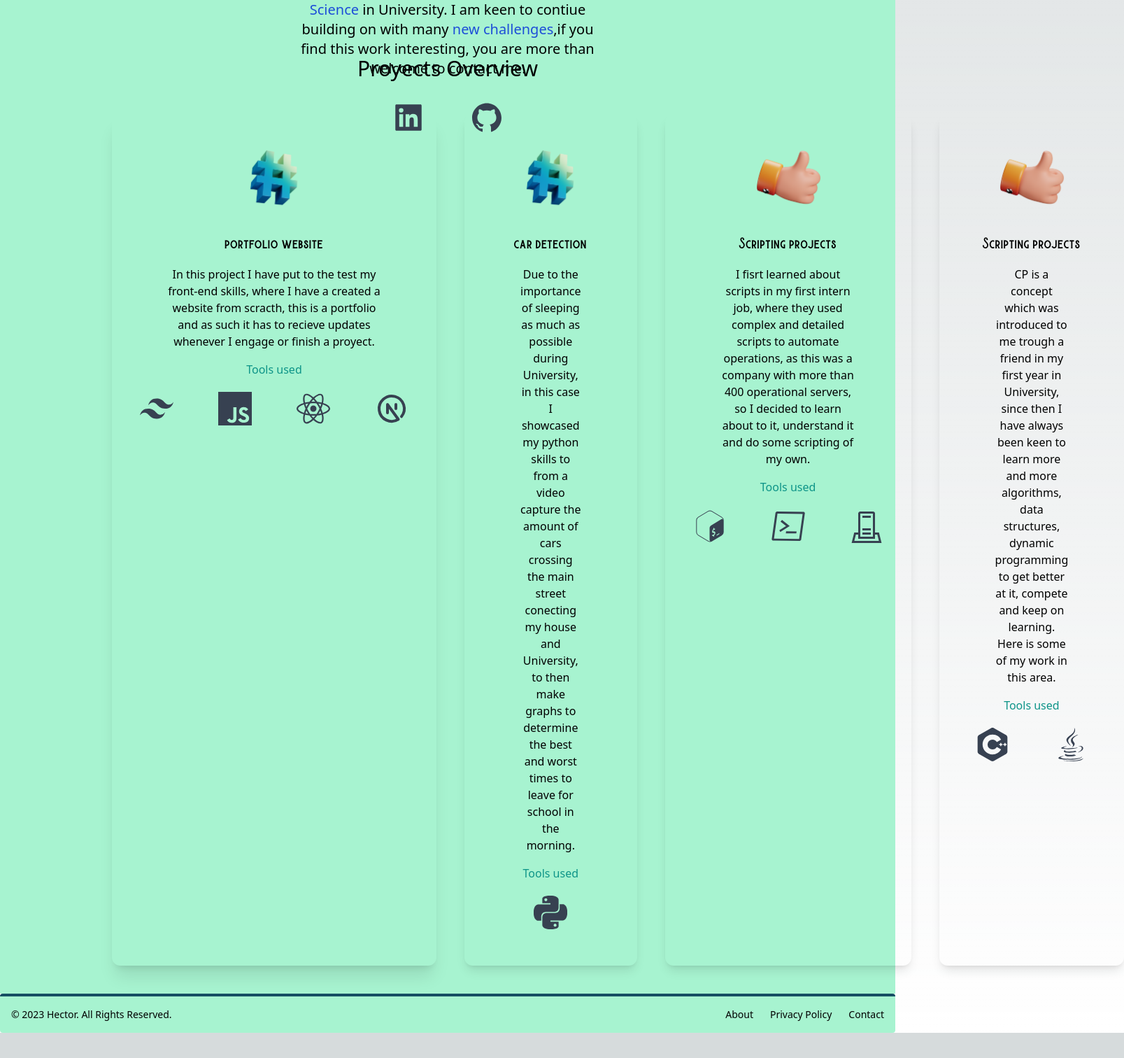
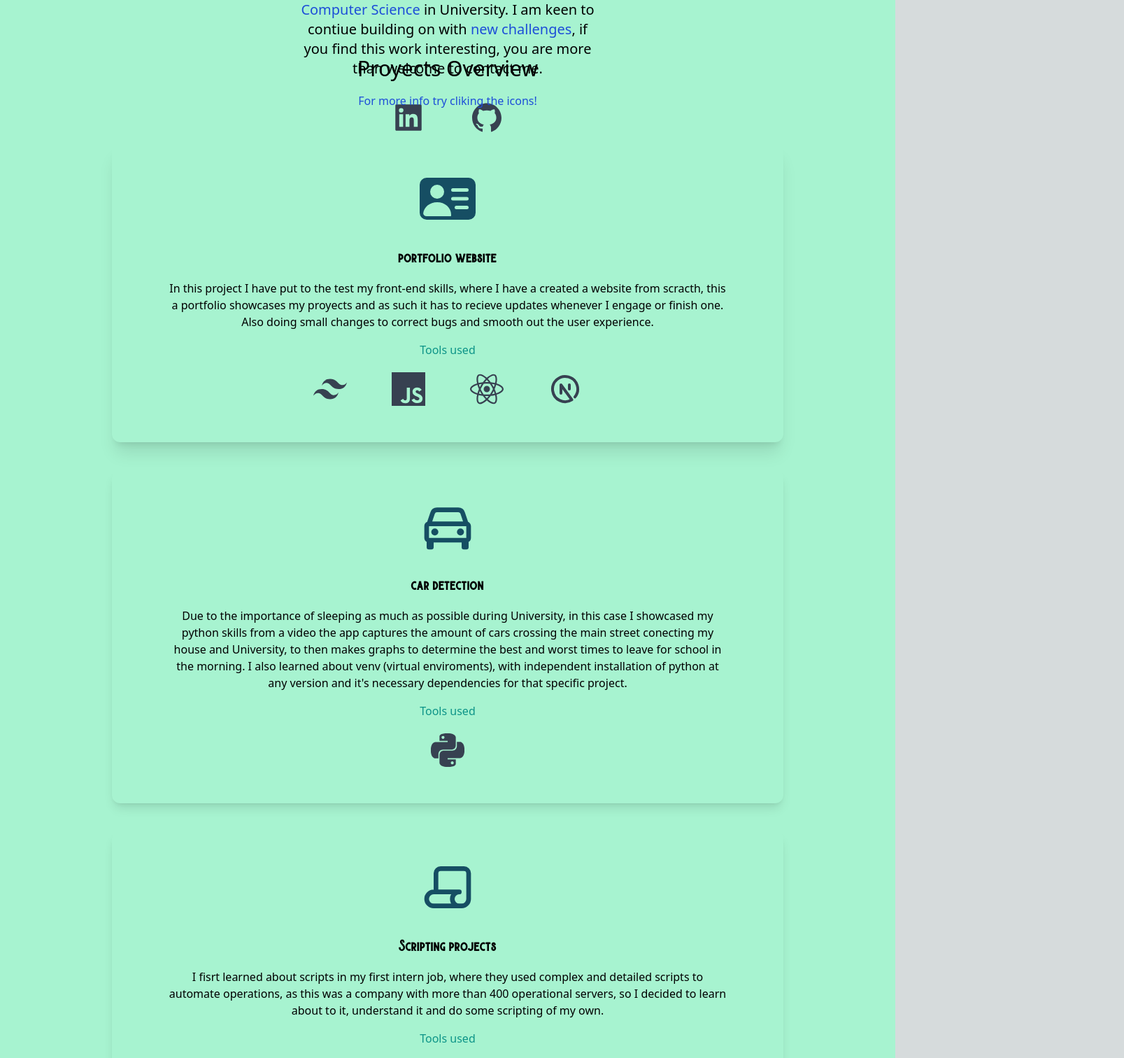
Before and after one commit to Hectorfr/myportfolio, a Next.js app: page / in a window 1280 px wide. Shown: the part 728-2240 px from the top of the page at 70% size, 1607 px wide, since content can reach past the window. Before the commit the page ends 2204 px from the top, so only its background shows below. Built offline with nearby package versions, Linux system fonts and the light colour scheme.

Commit message:
finished all touches, added links, smooth transits

```diff
--- a/package.json
+++ b/package.json
@@ -17,6 +17,7 @@
     "react": "18.2.0",
     "react-dom": "18.2.0",
     "react-icons": "^4.10.1",
+    "react-router-dom": "^6.14.2",
     "tailwindcss": "3.3.3"
   }
 }
--- a/pages/index.js
+++ b/pages/index.js
@@ -2,9 +2,13 @@ import Head from "next/head";
 import {AiFillLinkedin, AiFillGithub} from 'react-icons/ai';
 import {FaTerminal, FaUserSecret, FaJava} from 'react-icons/fa';
 import {SiJavascript, SiTailwindcss, SiReact, SiPython, SiCplusplus} from 'react-icons/si';
-import {TbBrandNextjs} from 'react-icons/tb';
+import {TbBrandNextjs, TbScript} from 'react-icons/tb';
 import {VscTerminalBash, VscTerminalPowershell, VscServerEnvironment} from 'react-icons/vsc';
+import {BiShow, BiCar} from 'react-icons/bi';
 
+
+import { GiTrophy } from 'react-icons/gi';
+import {BsPersonVcardFill} from 'react-icons/bs'
 
 
 import {useState} from "react";
@@ -14,15 +18,8 @@ import {useState} from "react";
 
 import Image from "next/image";
 import deved from "../public/dev-ed-wave.png";
-import design from "../public/design.png";
 import code from "../public/code.png";
 import consulting from "../public/consulting.png";
-import web1 from "../public/web1.png";
-import web2 from "../public/web2.png";
-import web3 from "../public/web3.png";
-import web4 from "../public/web4.png";
-import web5 from "../public/web5.png";
-import web6 from "../public/web6.png";
 
 
 
@@ -50,13 +47,8 @@ export default function Home() {
                     <FaUserSecret onClick={() => setDarkMode(!darkMode)} className="cursor-pointer text-2xl "/>
                   </li>
                   <li>
-                    <a className="bg-gradient-to-r from-cyan-700 to-emerald-500 px-4 py-2 rounded-md ml-4" href="#">
+                    <a className="bg-gradient-to-r from-cyan-700 to-emerald-500 px-4 py-2 rounded-md ml-4" href="#projects">
                       Projects
-                    </a>
-                  </li>
-                  <li>
-                    <a className="bg-gradient-to-r from-cyan-700 to-emerald-500 px-4 py-2 rounded-md ml-2" href="#">
-                      Experience
                     </a>
                   </li>
               </ul>
@@ -73,8 +65,8 @@ export default function Home() {
             </div>
 
               <p className="text-md py-5 leading-8 max-w-lg mx-auto p-10 md:text-xl">
-                Freelancer providing services for any programming needs, cursing <span className="text-blue-700">Computer Science</span> in University.
-                I am keen to contiue building on with many  <span className="text-blue-700">new challenges</span>,if you find this work interesting, you are more than welcome to contact me.
+                Freelancer providing services for any programming needs, currently studying <span className="text-blue-700">Computer Science</span> in University.
+                I am keen to contiue building on with   <span className="text-blue-700">new challenges</span>, if you find this work interesting, you are more than welcome to contact me.
               </p>
             </div>
             <div className="text-5xl flex justify-center gap-16 py-3 text-gray-700 dark:text-white">
@@ -86,22 +78,28 @@ export default function Home() {
 
 
           <section>
-            <div>
+            <div id="projects">
               <h3 className="text-3xl text-center py-2">Proyects Overview</h3>
+              <p className="py-2 p-10 text-center text-blue-700">
+                For more info try cliking the icons!
+              </p>
             </div>
 
-            <div className="lg:flex gap-10">
-                <div className="mx-center text-center shadow-xl p-10 rounded-xl my-10 dark:shadow-2xl">
+            <div className="2xl:flex gap-10">
+                <div className="mx-center text-center shadow-xl p-10 rounded-xl my-10 dark:shadow-2xl dark:border-1 dark:border-cyan-800">
                   <div className="flex items-center justify-center">
-                    <Image src={code} width={100} height={100}/>
+                    <a href="https://github.com/Hectorfr/myportfolio" target="_blank" rel="noreferrer" className="text-cyan-900">
+                      <BsPersonVcardFill size={80}/>
+                    </a>
                   </div>
-                  <h3 className="text-lg font-medium pt-8 pb-2 font-burtons">portfolio website</h3>
+                  <h3 className="text-lg pt-8 pb-2 font-burtons font-bold">portfolio website</h3>
                   <p className="py-2 p-10">
                     In this project I have put to the test my front-end skills, where I have a created a website from scracth,
-                    this is a portfolio and as such it has to recieve updates whenever I engage or finish a proyect.
+                    this a portfolio showcases my proyects and as such it has to recieve updates whenever I engage or finish one.
+                    Also doing small changes to correct bugs and smooth out the user experience.
                   </p>
 
-                  <h4 className="py-2 text-teal-600">Tools used</h4>
+                  <h4 className="py-2 text-teal-600 dark:text-blue-700">Tools used</h4>
                   <div className="text-5xl flex justify-center gap-16 py-3 text-gray-700 dark:text-white">
                     <SiTailwindcss />
                     <SiJavascript />
@@ -111,35 +109,41 @@ export default function Home() {
                 </div>
 
 
-                <div className="mx-center text-center shadow-lg p-10 rounded-xl my-10">
+                <div className="mx-center text-center shadow-lg p-10 rounded-xl my-10 dark:shadow-2xl dark:border-1 dark:border-cyan-800">
                   <div className="flex items-center justify-center">
-                    <Image src={code} width={100} height={100}/>
+                    <a href="https://github.com/Hectorfr/myportfolio" target="_blank" rel="noreferrer" className="text-cyan-900">
+                        <BiCar size={80}/>
+                    </a>
                  </div>
-                  <h3 className="text-lg font-medium pt-8 pb-2 font-burtons">car detection</h3>
+                  <h3 className="text-lg pt-8 pb-2 font-burtons font-bold">car detection</h3>
                   <p className="py-2 p-10">
                     Due to the importance of sleeping as much as possible during University, in this case I showcased my python skills
-                    to from a video capture the amount of cars crossing the main street conecting my house and University, to then make
+                    from a video the app captures the amount of cars crossing the main street conecting my house and University, to then makes
                     graphs to determine the best and worst times to leave for school in the morning.
+                    I also learned about venv (virtual enviroments), with independent installation of python at any version and it's necessary dependencies for that specific project.
+
                   </p>
 
-                  <h4 className="py-2 text-teal-600">Tools used</h4>
+                  <h4 className="py-2 text-teal-600 dark:text-blue-700">Tools used</h4>
                   <div className="text-5xl flex justify-center gap-16 py-3 text-gray-700 dark:text-white">
                     <SiPython />
                   </div>
                 </div>
 
 
-                <div className="mx-center text-center shadow-lg p-10 rounded-xl my-10">
+                <div className="mx-center text-center shadow-lg p-10 rounded-xl my-10 dark:shadow-2xl dark:border-1 dark:border-cyan-800">
                 <div className="flex items-center justify-center">
-                    <Image src={consulting} width={100} height={100}/>
+                    <a href="https://github.com/Hectorfr/myportfolio" target="_blank" rel="noreferrer" className="text-cyan-900">
+                        <TbScript size={80}/>
+                    </a>
                  </div>
-                  <h3 className="text-lg font-medium pt-8 pb-2 font-burtons">Scripting projects</h3>
+                  <h3 className="text-lg pt-8 pb-2 font-burtons font-bold ">Scripting projects</h3>
                   <p className="py-2 p-10">
                     I fisrt learned about scripts in my first intern job, where they used complex and detailed scripts to automate operations,
                     as this was a company with more than 400 operational servers, so I decided to learn about to it, understand it and do some scripting of my own.
                   </p>
 
-                  <h4 className="py-2 text-teal-600">Tools used</h4>
+                  <h4 className="py-2 text-teal-600 dark:text-blue-700">Tools used</h4>
                   <div className="text-5xl flex justify-center gap-16 py-3 text-gray-700 dark:text-white">
                     <VscTerminalBash />
                     <VscTerminalPowershell />
@@ -149,45 +153,45 @@ export default function Home() {
 
                 </div>
 
-                <div className="mx-center text-center shadow-lg p-10 rounded-xl my-10">
+                <div className="mx-center text-center shadow-lg p-10 rounded-xl my-10 dark:shadow-2xl dark:border-1 dark:border-cyan-800">
                 <div className="flex items-center justify-center">
-                    <Image src={consulting} width={100} height={100}/>
+                    <a href="https://github.com/Hectorfr/myportfolio" target="_blank" rel="noreferrer" className="text-cyan-900">
+                        <GiTrophy size={80}/>
+                    </a>
                  </div>
-                  <h3 className="text-lg font-medium pt-8 pb-2 font-burtons">Scripting projects</h3>
+                  <h3 className="text-lg pt-8 pb-2 font-burtons font-bold">Competitive programming</h3>
                   <p className="py-2 p-10">
                     CP is a concept which was introduced to me trough a friend in my first year in University, since then I have always been keen to learn more
                     and more algorithms, data structures, dynamic programming to get better at it, compete and keep on learning. Here is some of my work in this area.
                   </p>
 
-                  <h4 className="py-2 text-teal-600">Tools used</h4>
+                  <h4 className="py-2 text-teal-600 dark:text-blue-700">Tools used</h4>
                   <div className="text-5xl flex justify-center gap-16 py-3 text-gray-700 dark:text-white">
                     <SiCplusplus />
                     <FaJava />
                   </div>
-
+                </div>
 
             </div>
-            </div>
+          </section>
 
+          <section>
+            .
+          </section>
 
-          </section>
 
         </main>
 
-
-        <footer className="bg-emerald-200 rounded border-t-4 border-cyan-900 dark:bg-gray-900 ">
+        <footer className="bg-emerald-200 border-t-4 border-cyan-900 dark:bg-gray-900 ">
           <div className="w-full mx-auto max-w-screen-xl p-4 md:flex md:items-center md:justify-between">
             <span className="text-sm sm:text-center dark:text-gray-400">© 2023 <a className="hover:underline">Hector</a>. All Rights Reserved.
             </span>
           <ul className="flex flex-wrap items-center mt-3 text-sm font-medium dark:text-gray-400 sm:mt-0">
               <li>
-                  <a href="#" className="mr-4 hover:underline md:mr-6 ">About</a>
+                  <a href="#" className="mr-4 hover:underline md:mr-6 ">About me</a>
               </li>
               <li>
-                  <a href="#" className="mr-4 hover:underline md:mr-6">Privacy Policy</a>
-              </li>
-              <li>
-                  <a href="#" className="hover:underline">Contact</a>
+                  <a href="https://www.linkedin.com/in/hector-fr/" target="_blank" rel="noreferrer" className="hover:underline">Contact me through socials</a>
               </li>
           </ul>
           </div>
--- a/styles/globals.css
+++ b/styles/globals.css
@@ -23,3 +23,7 @@ body {
   font-family: "burtons";
   src: url('../public/Burtons.otf')
 }
+
+html {
+  scroll-behavior: smooth;
+}
```
Also changed, not shown: 1 other file (tests, documents, lock files or other folders). Lines whose indentation alone changed are shown as unchanged.
